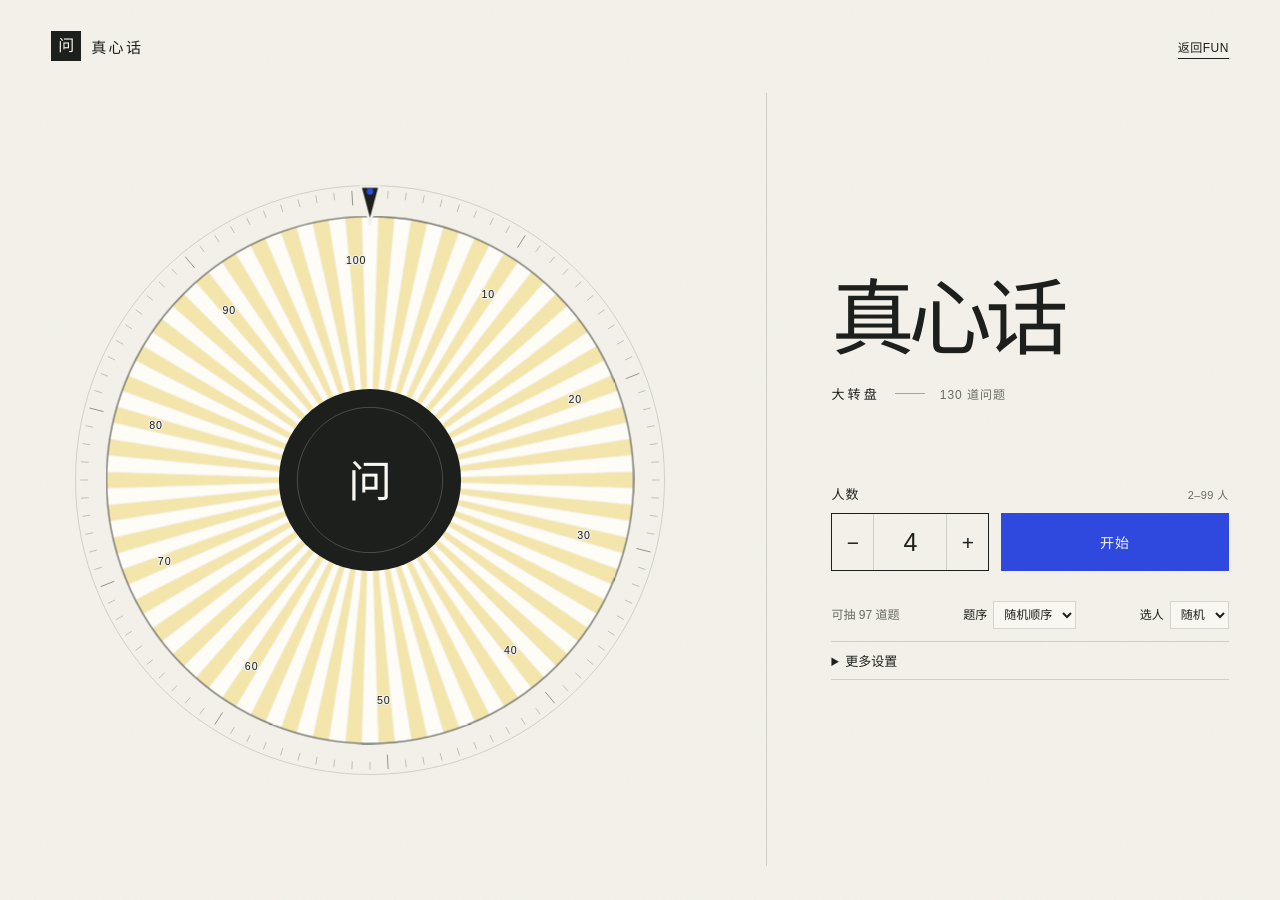
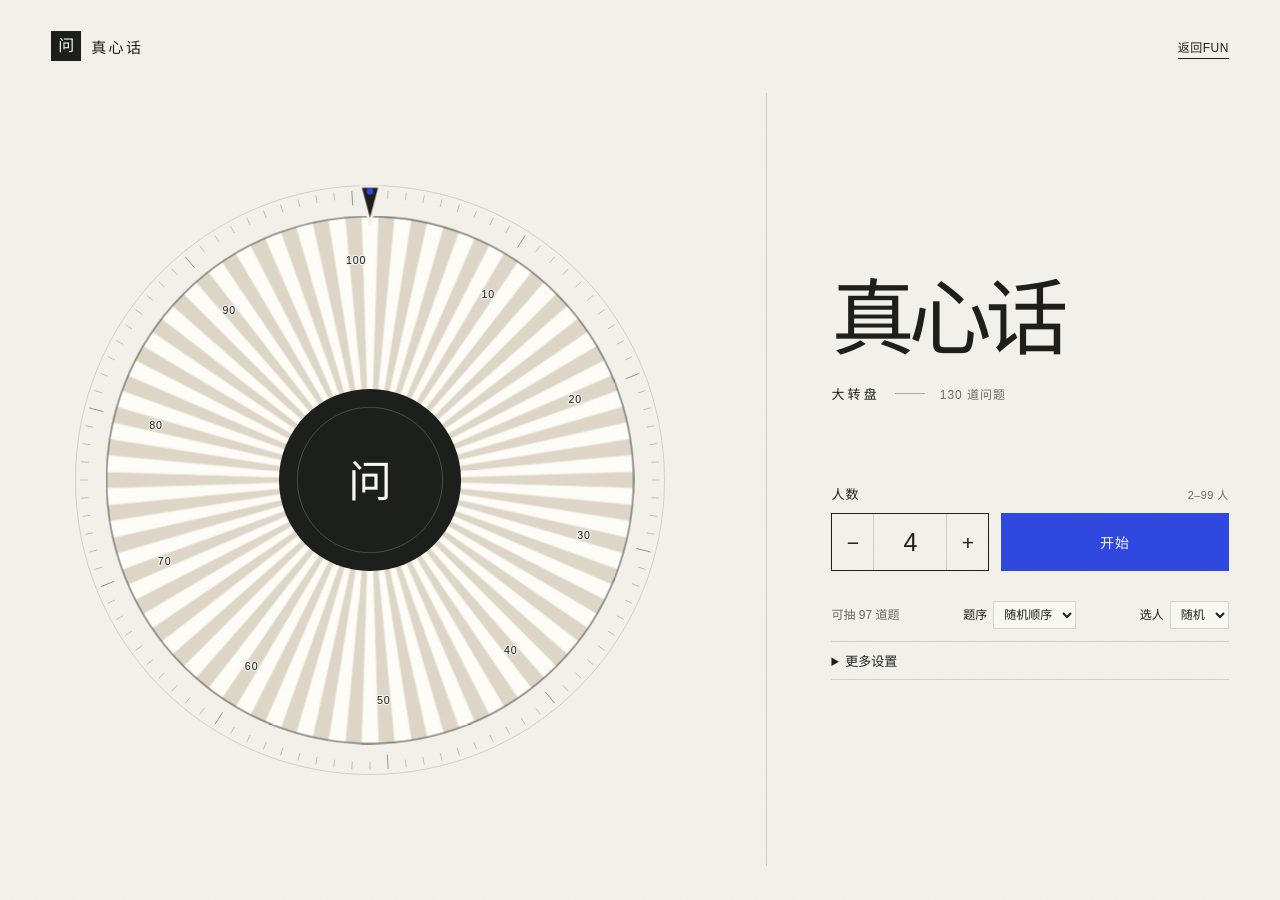
Before and after one commit to songshutanzhang/songshutanzhang.github.io, a Jekyll site: the page fun/truth-or-dare/index.html, which Jekyll copies as it is, in a window 1280 px wide. Built offline with Jekyll 4.4.1, drawn with Linux system fonts in a browser that asks for light colours.

```diff
--- a/fun/truth-or-dare/index.html
+++ b/fun/truth-or-dare/index.html
@@ -190,7 +190,7 @@
     transition: fill 180ms ease;
   }
 
-  .slice:nth-child(even) { fill: #f4e6ac; }
+  .slice:nth-child(even) { fill: #ded7c8; }
 
   .slice.is-active {
     fill: var(--accent);
```
